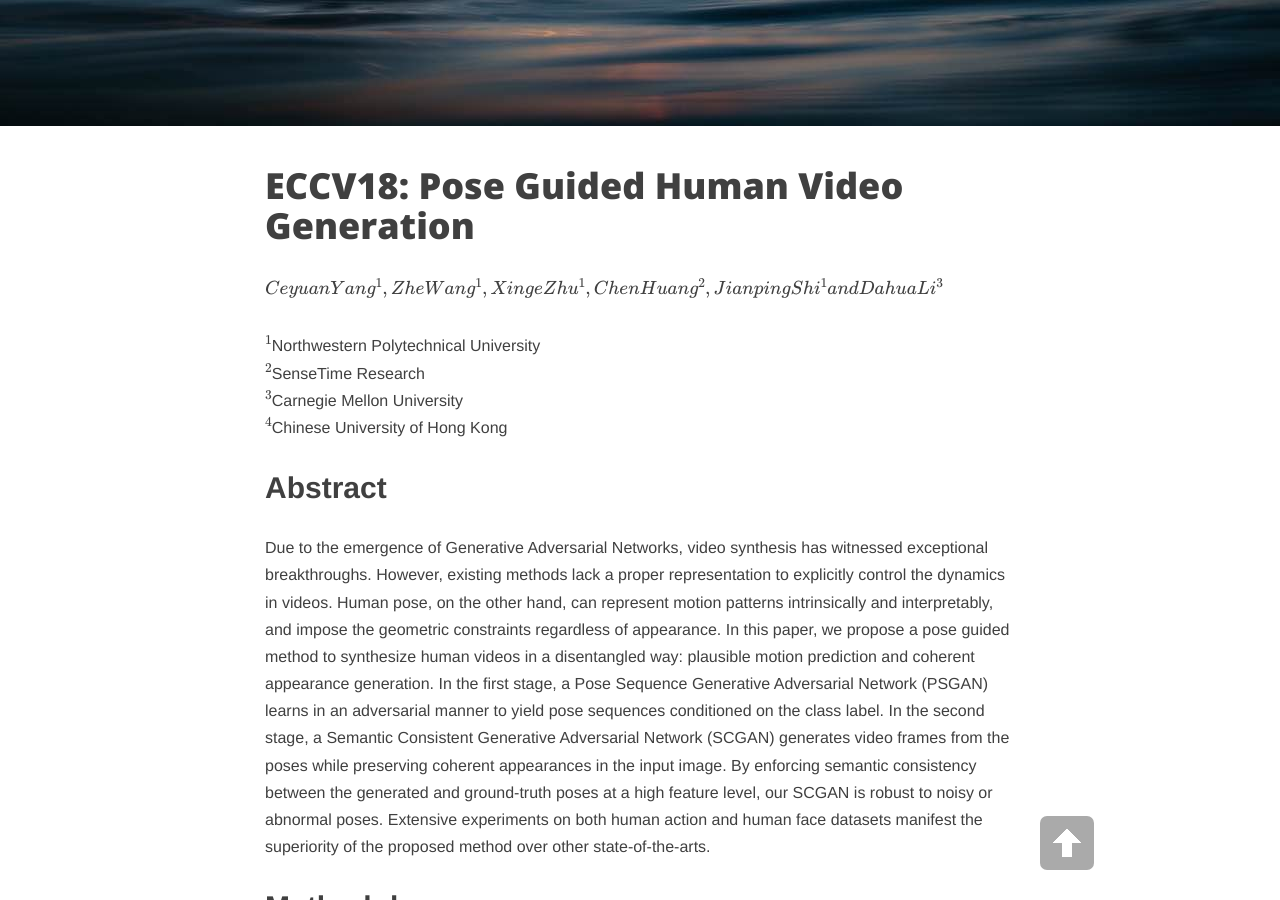
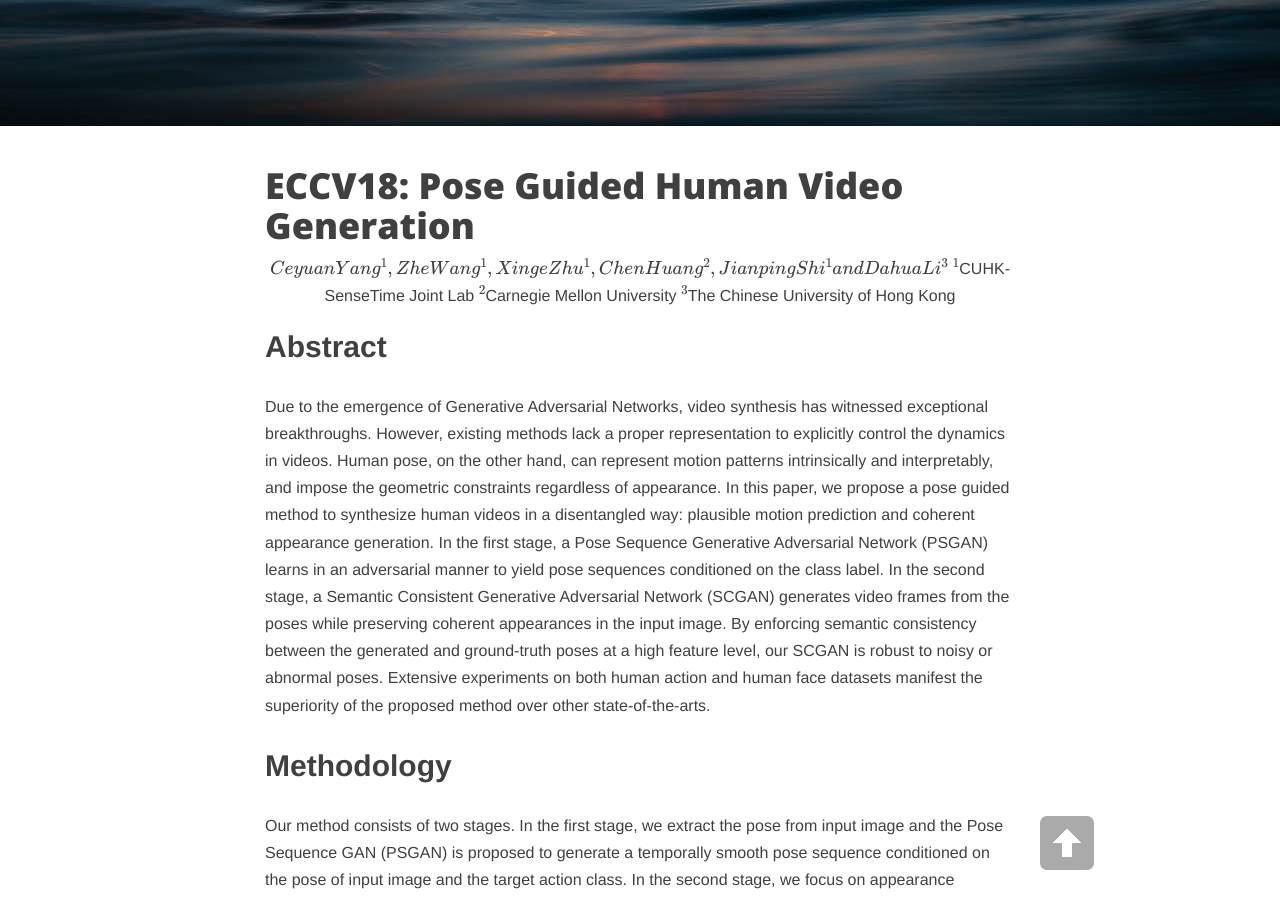
Before and after one commit to trchen12/trchen12.github.io, a Jekyll site: the page built from _posts/2018-07-27-eccv18.md, in a window 1280 px wide and 900 px high, scrolled down 336 px. Built offline with Jekyll 4.4.1, drawn with Linux system fonts in a browser that asks for light colours; nearby versions of some CDN libraries; formulas are drawn with MathJax 3; comment, search, counter and statistics services are not loaded.

Commit message:
Update 2018-07-27-eccv18.md

```diff
--- a/_posts/2018-07-27-eccv18.md
+++ b/_posts/2018-07-27-eccv18.md
@@ -8,13 +8,12 @@ description: Markdown tutorial
 ---
 
 # ECCV18: Pose Guided Human Video Generation
+<div align="center">
 $Ceyuan Yang^{1}, Zhe Wang^{1}, Xinge Zhu^{1}, Chen Huang^{2}, Jianping Shi^{1} and Dahua Li^{3}$
-
-$^{1}$Northwestern Polytechnical University  \\
-           $^{2}$SenseTime Research \\
-           $^{3}$Carnegie Mellon University \\
-           $^{4}$Chinese University of Hong Kong
-
+$^{1}$CUHK-SenseTime Joint Lab
+$^{2}$Carnegie Mellon University
+$^{3}$The Chinese University of Hong Kong
+</div>
 
 ## Abstract
 
```
